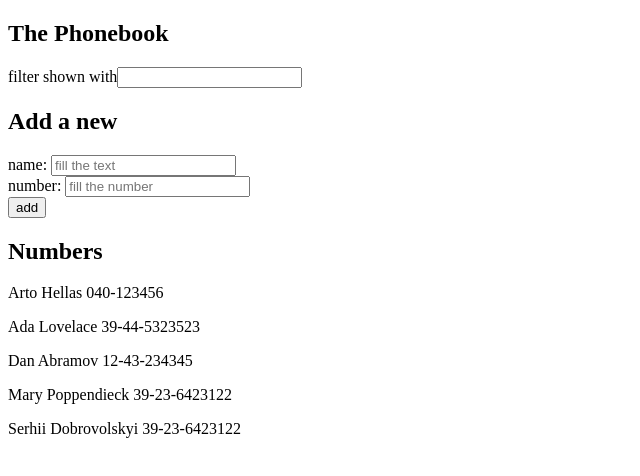
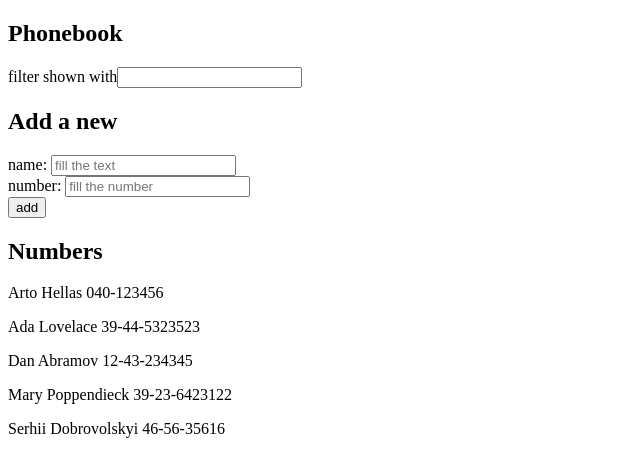
Before and after one commit to Serhii-Dobrovolskyi/Full-Stack-course-exercises, a React (Vite) app in the folder part2/thephonebook/: page / in a window 1280 px wide. Shown: the top 476 px of the page, without its empty margins (0-640 px from the left). Built offline with nearby package versions, Linux system fonts and the light colour scheme; data requests are answered from the project's data file.

Commit message:
added new user

```diff
--- a/part2/thephonebook/db.json
+++ b/part2/thephonebook/db.json
@@ -22,7 +22,7 @@
     },
     {
       "name": "Serhii Dobrovolskyi",
-      "number": "39-23-6423122",
+      "number": "46-56-35616",
       "id": "5"
     }
   ]
--- a/part2/thephonebook/src/App.jsx
+++ b/part2/thephonebook/src/App.jsx
@@ -69,7 +69,7 @@ const App = () => {
   const addName = (e) => {
     e.preventDefault();
     if (newName) {
-      if (persons.find((item) => item.name === newName)) {
+      if (persons.find((el) => el.name === newName)) {
         alert(`${newName} is already added to phonebook`);
         return;
       }
@@ -91,7 +91,7 @@ const App = () => {
       );
   return (
     <div>
-      <h2>The Phonebook</h2>
+      <h2>Phonebook</h2>
       <Filter
         filterPersons={filterPersons}
         setFilterPersons={setFilterPersons}
```
